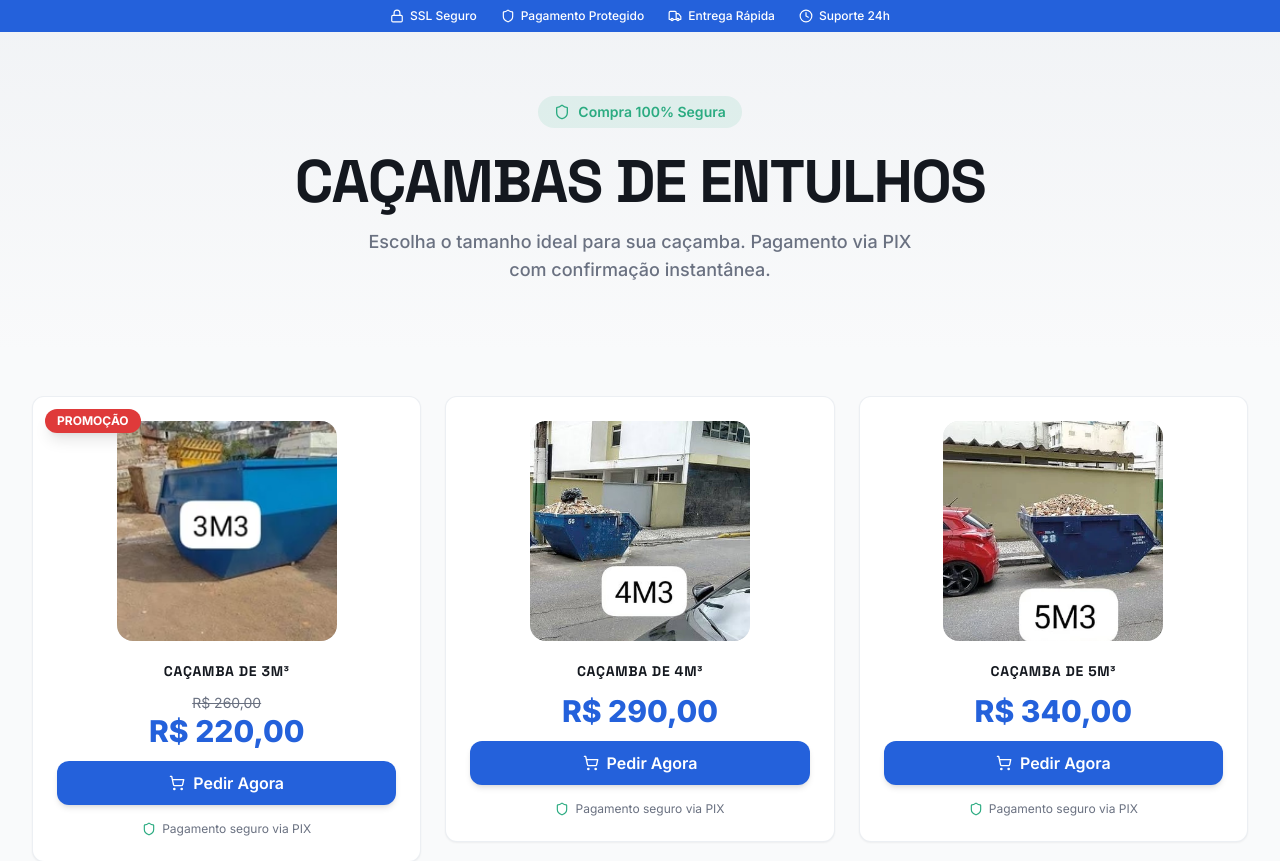
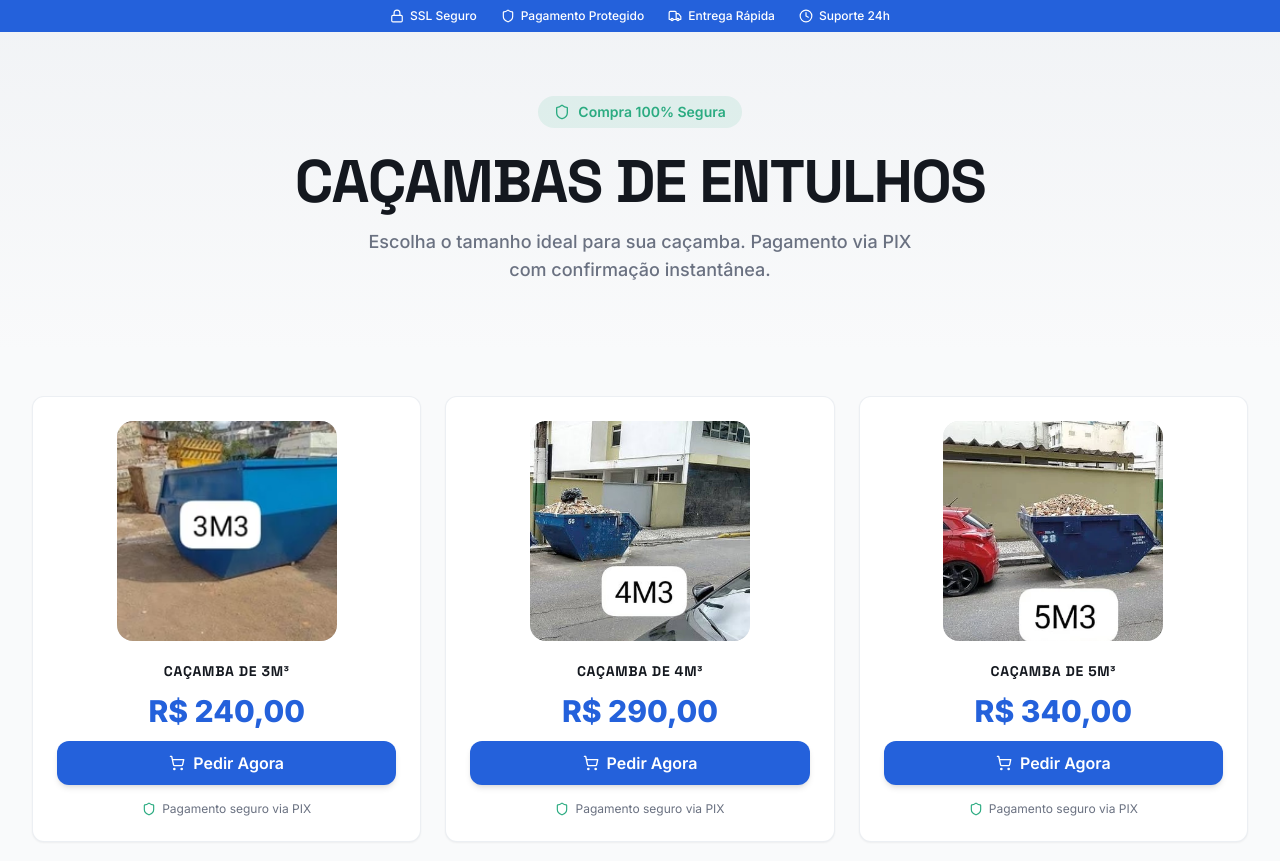
Before and after one commit to elianasilva1266-cmyk/getnetrise, a React (Vite) app: page / in a window 1280 px wide. Shown: the top 861 px of the page. Built offline with nearby package versions, Linux system fonts and the light colour scheme; the HTML template or start-up script is replaced by a standard one.

Commit message:
Changes
Co-authored-by: elianasilva1266-cmyk <237103208+elianasilva1266-cmyk@users.noreply.github.com>

```diff
--- a/src/pages/Index.tsx
+++ b/src/pages/Index.tsx
@@ -13,8 +13,7 @@ const Index = () => {
       id: 1,
       title: "CAÇAMBA DE 3M³",
       size: "3m³",
-      price: "R$ 220,00",
-      originalPrice: "R$ 260,00",
+      price: "R$ 240,00",
       image: cacamba3m,
     },
     {
```
